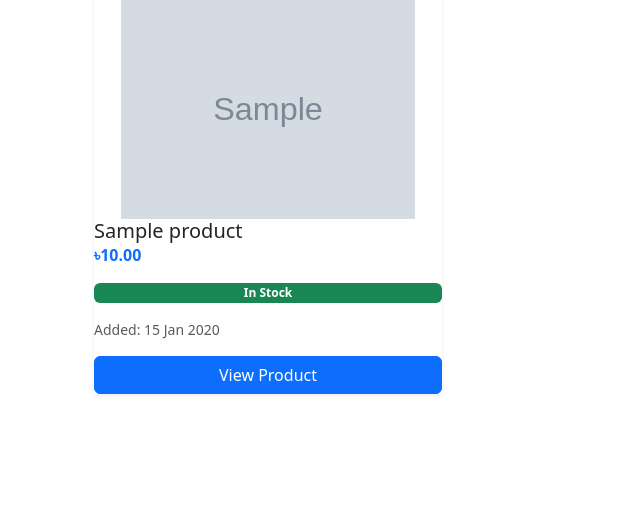
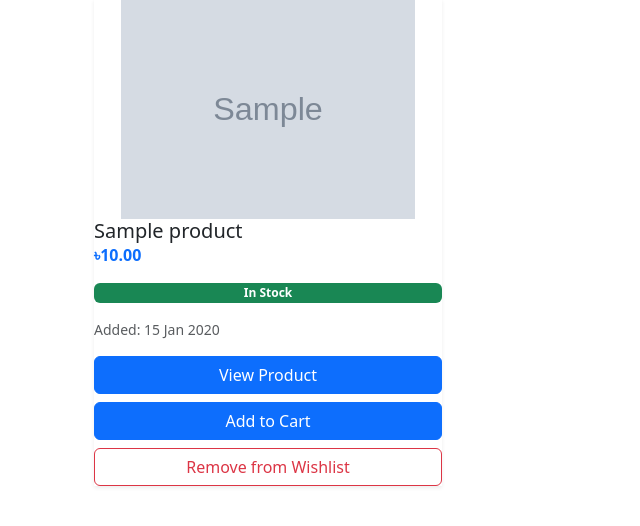
Before and after one commit to mamun-2025/ShopSphere, a Django app: page /wishlist/ in a window 1280 px wide. Shown: the part 213-739 px from the top of the page, without its empty margins (0-640 px from the left). Run offline with Django 5.2, Linux system fonts and the light colour scheme; a user stored in the database is signed in; tables that the repository leaves empty hold one stand-in row (values such as "Sample post"); grey boxes marked "Sample" are stand-in pictures.

Commit message:
Create RemoveFromWishlistView, urls

```diff
--- a/templates/wishlist/wishlist_list.html
+++ b/templates/wishlist/wishlist_list.html
@@ -71,13 +71,46 @@
                         {{ item.created_at|date:"d M Y" }}
                      </p>
 
-                     <div class="mt-auto">
+                     <div class="mt-auto d-grid gap-2">
                         <a
                            href="{% url 'products:product_detail' slug=item.product.slug %}"
                            class="btn btn-primary w-100"
                         >
                            View Product
                         </a>
+
+                        {% if item.product.is_active and item.product.stock > 0 %}
+                           <form
+                              method="post"
+                              action="{% url 'carts:add' item.product.id %}"
+                           >
+                              {% csrf_token %}
+
+                              <input type="hidden" name="quantity" value="1">
+
+                              <button type="submit" class="btn btn-primary w-100">
+                                 Add to Cart
+                              </button>
+                           </form>
+
+                        {% else %}
+                           <button class="btn btn-secondary w-100" disabled>
+                              Currently Unavailable
+                           </button>
+                        {% endif %}
+
+                        <form
+                        method="post"
+                        action="{% url 'wishlist:remove' item.id %}"
+                        onsubmit="return confirm('Remove this product from your wishlist?');"
+                        >
+                           {% csrf_token %}
+
+                           <button type="submit" class="btn btn-outline-danger w-100">
+                              Remove from Wishlist
+                           </button>
+                        </form>
+
                      </div>
 
                   </div>
--- a/wishlist/urls.py
+++ b/wishlist/urls.py
@@ -13,4 +13,9 @@ urlpatterns = [
        views.AddToWishlistView.as_view(),
        name="add",
     ),
+    path(
+       "item/<int:item_id>/remove/",
+       views.RemoveFromWishlistView.as_view(),
+       name="remove",
+    ),
 ]
--- a/wishlist/views.py
+++ b/wishlist/views.py
@@ -53,3 +53,26 @@ class WishlistListView(LoginRequiredMixin, ListView):
             user=self.request.user
          ).select_related("product")
       )
+
+
+
+# RemoveFromWishListView
+class RemoveFromWishlistView(LoginRequiredMixin, View):
+   def post(self, request, item_id):
+      item = get_object_or_404(
+         WishlistItem,
+         pk=item_id,
+         user=request.user,
+      )
+
+      product_name = item.product.name
+      item.delete()
+
+      messages.success(
+         request,
+         f"{product_name} removed your wishlist.",
+      )
+
+      return redirect(
+         "wishlist:list",
+      )
```
